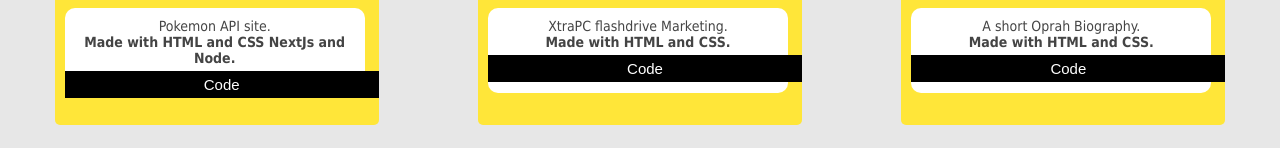
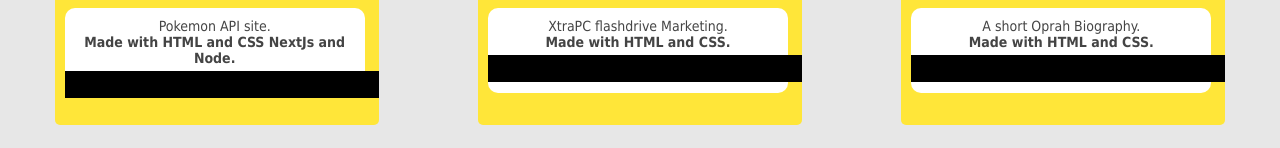
Before and after one commit to Gab-Sinclair/Portfolio, a website: page pages/web.html in a window 1280 px wide. Shown: the part 575-723 px from the top of the page. Drawn offline with Linux system fonts and the light colour scheme.

Commit message:
update graphics button text

```diff
--- a/css/main.scss
+++ b/css/main.scss
@@ -401,14 +401,14 @@ width:auto;
       .big {
         display: block;
         width: 100%;
-        box-shadow: 0px 0px 0px 0px $darker-color;
+        // box-shadow: 0px 0px 0px 0px $darker-color;
         background-color:$darker-color;
         position: static;
         text-align: center;
         bottom: 0;
         border:1px solid #000000;
         display:inline-block;
-        color:#ffffff;
+        color:black;
         font-family:Arial;
         font-size:15px;
         padding:4px 6px;
```
Also changed, not shown: css/main.css.
